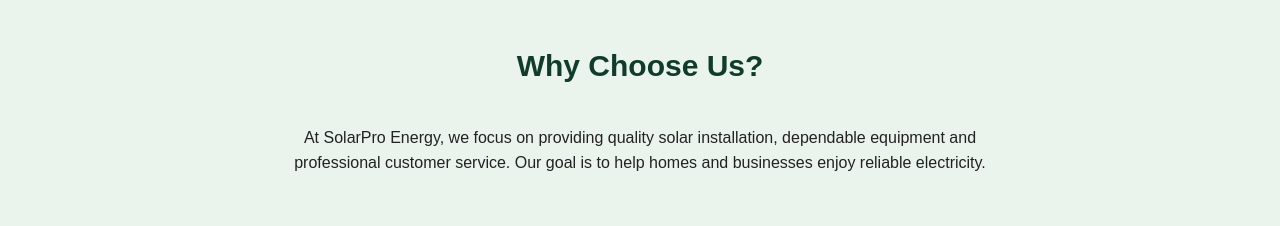
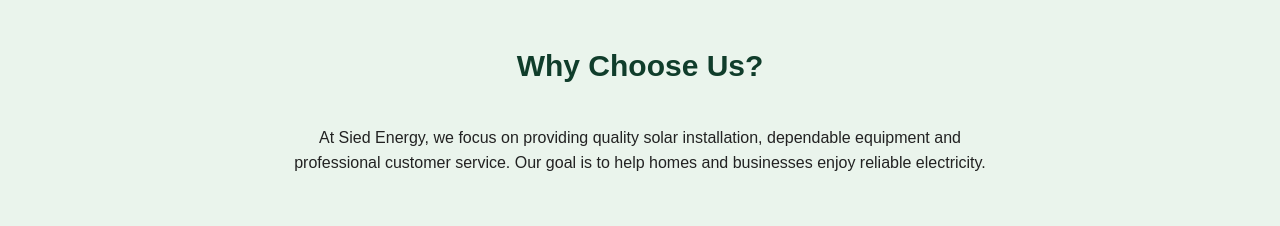
Before and after one commit to SolarPowerNG/Sied-Energy, a plain HTML site: page index.html in a window 1280 px wide. Shown: the part 960-1186 px from the top of the page. Drawn offline with Linux system fonts and the light colour scheme.

Commit message:
Fix HTML formatting and restore content

```diff
--- a/index.html
+++ b/index.html
@@ -315,7 +315,7 @@
         </div>
 
         <p>
-            At SolarPro Energy, we focus on providing
+            At Sied Energy, we focus on providing
             quality solar installation, dependable
             equipment and professional customer service.
             Our goal is to help homes and businesses
```
